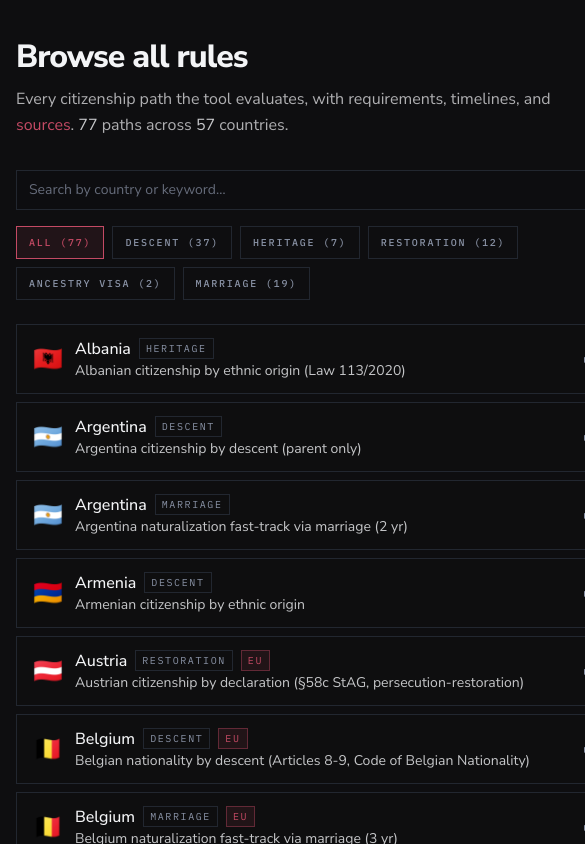
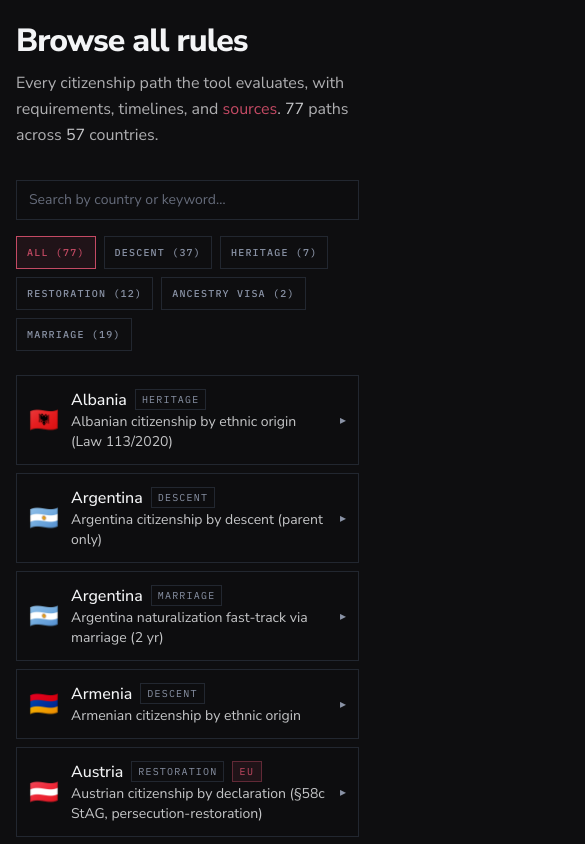
Before and after one commit to m-durana/citizenship-app, a React (Vite) app: page / in a window 390 px wide. Both pictures are taken after a click on the button "BROWSE ALL RULES". Shown: the top 844 px of the page, 585 px wide, since content can reach past the window. Built offline with nearby package versions, Linux system fonts and the light colour scheme.

Commit message:
Improve passport mobile layout

```diff
--- a/src/components/Browse.tsx
+++ b/src/components/Browse.tsx
@@ -53,11 +53,11 @@ export function Browse() {
   }, []);
 
   return (
-    <div className="mx-auto max-w-5xl px-4 md:px-6 py-10">
+    <div className="w-full max-w-full overflow-x-hidden mx-auto md:max-w-5xl px-4 md:px-6 pt-[max(1.5rem,env(safe-area-inset-top))] pb-10 md:py-10">
       <h1 className="font-extrabold leading-[1.05] tracking-[-0.03em] text-[clamp(2rem,4vw,3rem)] mb-3">
         Browse all rules
       </h1>
-      <p className="text-ink/70 mb-8 leading-relaxed">
+      <p className="text-ink/70 mb-8 leading-relaxed break-words">
         Every citizenship path the tool evaluates, with requirements, timelines, and{" "}
         <a href="#/sources" className="text-accent hover:underline">sources</a>.{" "}
         <span className="text-ink/80">{allPaths.length}</span> paths across{" "}
@@ -71,11 +71,11 @@ export function Browse() {
           value={query}
           onChange={(e) => setQuery(e.target.value)}
           placeholder="Search by country or keyword…"
-          className="flex-1 min-w-[16rem] border border-border bg-bg/40 px-3 h-10 text-sm placeholder:text-muted/70 focus:outline-none focus:border-accent"
+          className="flex-1 min-w-0 w-full sm:min-w-[16rem] border border-border bg-bg/40 px-3 h-10 text-sm placeholder:text-muted/70 focus:outline-none focus:border-accent"
         />
       </div>
 
-      <div className="flex flex-wrap gap-2 mb-6">
+      <div className="flex flex-wrap gap-2 mb-6 max-w-full">
         <FilterChip
           active={typeFilter === "all"}
           onClick={() => setTypeFilter("all")}
@@ -120,7 +120,7 @@ function FilterChip({
   return (
     <button
       onClick={onClick}
-      className={`font-mono uppercase tracking-[0.18em] text-[10px] font-medium px-3 py-2 border transition ${
+      className={`font-mono uppercase tracking-[0.12em] sm:tracking-[0.18em] text-[10px] font-medium px-2.5 sm:px-3 py-2 border transition max-w-full ${
         active
           ? "border-accent text-accent bg-accent/10"
           : "border-border text-muted hover:text-ink hover:border-ink/30"
@@ -141,16 +141,16 @@ function PathRow({
   onToggle: () => void;
 }) {
   return (
-    <div className="border border-border bg-bg/30">
+    <div className="border border-border bg-bg/30 max-w-full overflow-hidden">
       <button
         onClick={onToggle}
-        className="w-full flex items-center gap-3 px-4 py-3 text-left hover:bg-bg/60 transition"
+        className="w-full min-w-0 flex items-center gap-3 px-3 sm:px-4 py-3 text-left hover:bg-bg/60 transition"
       >
-        <span className="text-2xl">{path.flag}</span>
+        <span className="text-2xl shrink-0">{path.flag}</span>
         <div className="flex-1 min-w-0">
           <div className="flex items-center gap-2 flex-wrap">
-            <span className="font-medium">{path.country}</span>
-            <span className="font-mono uppercase tracking-[0.16em] text-[10px] px-1.5 py-0.5 border border-border text-muted">
+            <span className="font-medium min-w-0 break-words">{path.country}</span>
+            <span className="font-mono uppercase tracking-[0.12em] sm:tracking-[0.16em] text-[10px] px-1.5 py-0.5 border border-border text-muted max-w-full break-words">
               {TYPE_LABEL[path.pathType]}
             </span>
             {isEU(path.countryCode) && (
@@ -159,9 +159,9 @@ function PathRow({
               </span>
             )}
           </div>
-          <p className="text-sm text-ink/80 truncate">{path.name}</p>
+          <p className="text-sm text-ink/80 break-words">{path.name}</p>
         </div>
-        <span className="text-muted text-xs">{open ? "▾" : "▸"}</span>
+        <span className="text-muted text-xs shrink-0">{open ? "▾" : "▸"}</span>
       </button>
 
       <div
@@ -169,12 +169,12 @@ function PathRow({
           open ? "grid-rows-[1fr]" : "grid-rows-[0fr]"
         }`}
       >
-        <div className="overflow-hidden">
-        <div className="px-4 pb-5 pt-1 border-t border-border space-y-4 text-sm">
-          <p className="text-ink/85 mt-3">{path.shortDescription}</p>
+        <div className="overflow-hidden min-w-0">
+        <div className="px-3 sm:px-4 pb-5 pt-1 border-t border-border space-y-4 text-sm min-w-0">
+          <p className="text-ink/85 mt-3 break-words">{path.shortDescription}</p>
 
           <Block title="Requirements">
-            <ul className="list-disc list-inside space-y-1 text-ink/80">
+            <ul className="list-disc list-outside pl-5 space-y-1 text-ink/80 break-words">
               {path.requirementsSummary.map((r, i) => (
                 <li key={i}>{r}</li>
               ))}
@@ -183,7 +183,7 @@ function PathRow({
 
           {path.caveats.length > 0 && (
             <Block title="Caveats">
-              <ul className="list-disc list-inside space-y-1 text-ink/80">
+              <ul className="list-disc list-outside pl-5 space-y-1 text-ink/80 break-words">
                 {path.caveats.map((r, i) => (
                   <li key={i}>{r}</li>
                 ))}
@@ -195,7 +195,7 @@ function PathRow({
             {path.officialLinks.length === 0 ? (
               <p className="text-muted italic">No sources listed.</p>
             ) : (
-              <ul className="space-y-1">
+              <ul className="space-y-1 min-w-0">
                 {path.officialLinks.map((l) => (
                   <li key={l.url}>
                     <a
@@ -212,7 +212,7 @@ function PathRow({
             )}
           </Block>
 
-          <div className="flex flex-wrap gap-x-6 gap-y-2 text-muted text-xs">
+          <div className="flex flex-wrap gap-x-6 gap-y-2 text-muted text-xs break-words">
             <span>
               Timeline: ~{path.estTimelineMonths[0]}–{path.estTimelineMonths[1]} months
             </span>
--- a/src/components/Landing.tsx
+++ b/src/components/Landing.tsx
@@ -54,17 +54,17 @@ function PassportCover() {
 
 export function Landing({ onStart, onBrowse }: Props) {
   return (
-    <div className="relative w-full min-h-screen flex items-center justify-center">
+    <div className="relative w-full min-h-svh flex items-start md:items-center justify-center">
       <div
         className="
           relative z-10 w-full max-w-[1200px]
-          px-6 md:px-8 py-12 md:py-16
-          grid items-center gap-10 md:gap-14
+          px-5 sm:px-6 md:px-8 py-8 sm:py-12 md:py-16
+          grid items-center gap-8 md:gap-14
           md:grid-cols-[minmax(0,1fr)_clamp(280px,34%,380px)]
         "
       >
         <div>
-          <h1 className="font-extrabold leading-[1.05] tracking-[-0.035em] text-[clamp(2.25rem,4.6vw,3.6rem)] max-w-[16ch]">
+          <h1 className="font-extrabold leading-[1.05] tracking-[-0.035em] text-[clamp(2rem,10vw,3.6rem)] max-w-[16ch]">
             Where could your family tree get you a{" "}
             <em className="not-italic font-extrabold text-accent tracking-[-0.035em]">
               passport
@@ -72,17 +72,17 @@ export function Landing({ onStart, onBrowse }: Props) {
             ?
           </h1>
 
-          <p className="text-ink/70 text-[1.0625rem] leading-[1.65] max-w-[36rem] mt-8 mb-9">
+          <p className="text-ink/70 text-[1rem] sm:text-[1.0625rem] leading-[1.65] max-w-[36rem] mt-6 sm:mt-8 mb-7 sm:mb-9">
             Answer a few questions about your ancestors and we'll show which
             citizenship paths look realistic, across descent, heritage,
             marriage, and ancestry-visa routes. Your answers stay in your
             browser; nothing is ever sent to a server.
           </p>
 
-          <div className="flex flex-wrap gap-3.5 mb-10">
+          <div className="flex flex-col sm:flex-row sm:flex-wrap gap-3.5 mb-8 sm:mb-10">
             <button
               onClick={onStart}
-              className="font-mono uppercase tracking-[0.22em] text-[12px] font-medium border border-accent bg-accent text-white px-7 py-4 transition hover:bg-transparent hover:text-accent"
+              className="font-mono uppercase tracking-[0.22em] text-[12px] font-medium border border-accent bg-accent text-white px-6 sm:px-7 py-4 transition hover:bg-transparent hover:text-accent"
             >
               Begin questionnaire
             </button>
@@ -104,7 +104,9 @@ export function Landing({ onStart, onBrowse }: Props) {
           </div>
         </div>
 
-        <PassportCover />
+        <div className="hidden md:block">
+          <PassportCover />
+        </div>
       </div>
     </div>
   );
--- a/src/components/Sources.tsx
+++ b/src/components/Sources.tsx
@@ -47,16 +47,16 @@ export function Sources() {
   );
 
   return (
-    <div className="mx-auto max-w-5xl px-4 md:px-6 py-10">
+    <div className="w-full max-w-full overflow-x-hidden mx-auto md:max-w-5xl px-4 md:px-6 pt-[max(1.5rem,env(safe-area-inset-top))] pb-10 md:py-10">
       <h1 className="font-extrabold leading-[1.05] tracking-[-0.03em] text-[clamp(2rem,4vw,3rem)] mb-3">
         Sources
       </h1>
-      <p className="text-ink/70 mb-4 leading-relaxed">
+      <p className="text-ink/70 mb-4 leading-relaxed break-words">
         Every claim in this tool cites an official-government or practitioner
         source. Listed below are the {totalLinks} sources backing{" "}
         {allPaths.length} citizenship paths across {groups.length} countries.
       </p>
-      <p className="text-muted text-sm mb-10 leading-relaxed">
+      <p className="text-muted text-sm mb-10 leading-relaxed break-words">
         Citizenship law changes frequently and varies by individual
         circumstance. Nothing here is legal advice - always verify with the
         relevant consulate or a qualified immigration lawyer before acting.
@@ -73,35 +73,35 @@ export function Sources() {
 
 function CountryBlock({ group }: { group: CountryGroup }) {
   return (
-    <section>
-      <h2 className="text-2xl font-bold tracking-[-0.02em] mb-4 flex items-center gap-3">
+    <section className="max-w-full overflow-hidden">
+      <h2 className="text-xl sm:text-2xl font-bold tracking-[-0.02em] mb-4 flex items-center gap-3">
         <span>{group.flag}</span>
-        <span>{group.country}</span>
+        <span className="min-w-0 break-words">{group.country}</span>
       </h2>
 
       <div className="space-y-5">
         {group.paths.map((p) => (
-          <div key={p.id}>
-            <div className="flex items-baseline gap-2 flex-wrap mb-2">
-              <h3 className="font-medium text-ink/90">{p.name}</h3>
-              <span className="text-[10px] font-mono uppercase tracking-[0.18em] text-muted border border-border px-1.5 py-0.5">
+          <div key={p.id} className="min-w-0">
+            <div className="flex items-baseline gap-2 flex-wrap mb-2 min-w-0">
+              <h3 className="font-medium text-ink/90 min-w-0 break-words">{p.name}</h3>
+              <span className="text-[10px] font-mono uppercase tracking-[0.12em] sm:tracking-[0.18em] text-muted border border-border px-1.5 py-0.5 max-w-full break-words">
                 {TYPE_LABEL[p.pathType]}
               </span>
-              <span className="text-muted text-xs ml-auto">
+              <span className="text-muted text-xs sm:ml-auto break-words">
                 Last reviewed: {p.lastReviewed}
               </span>
             </div>
             {p.officialLinks.length === 0 ? (
               <p className="text-muted italic text-sm">No sources listed.</p>
             ) : (
-              <ul className="list-disc list-outside pl-5 space-y-1 text-sm">
+              <ul className="list-disc list-outside pl-5 space-y-1 text-sm min-w-0 break-words">
                 {p.officialLinks.map((l) => (
                   <li key={l.url}>
                     <a
                       href={l.url}
                       target="_blank"
                       rel="noopener noreferrer"
-                      className="text-accent hover:underline break-words"
+                      className="text-accent hover:underline break-all"
                     >
                       {l.label}
                     </a>
--- a/src/index.css
+++ b/src/index.css
@@ -5,6 +5,8 @@
 html, body, #root {
   height: 100%;
   margin: 0;
+  max-width: 100%;
+  overflow-x: hidden;
 }
 
 html {
```
